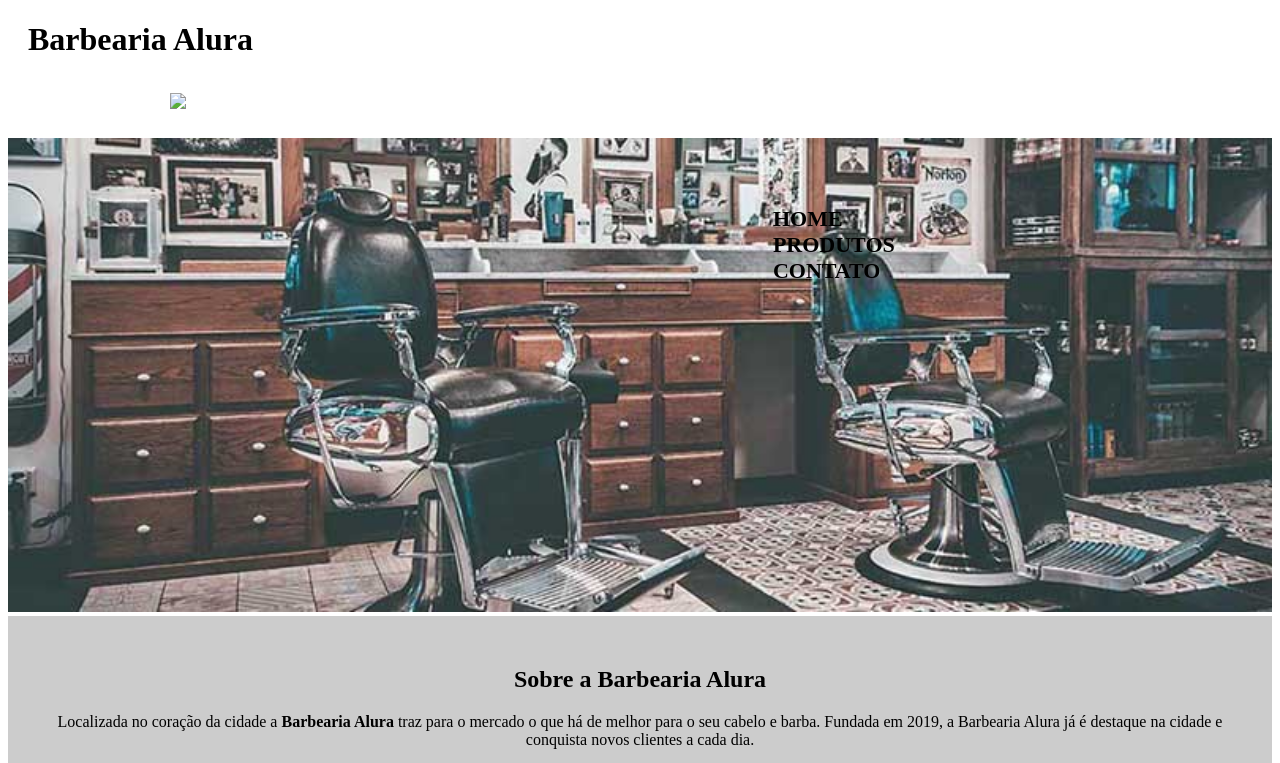
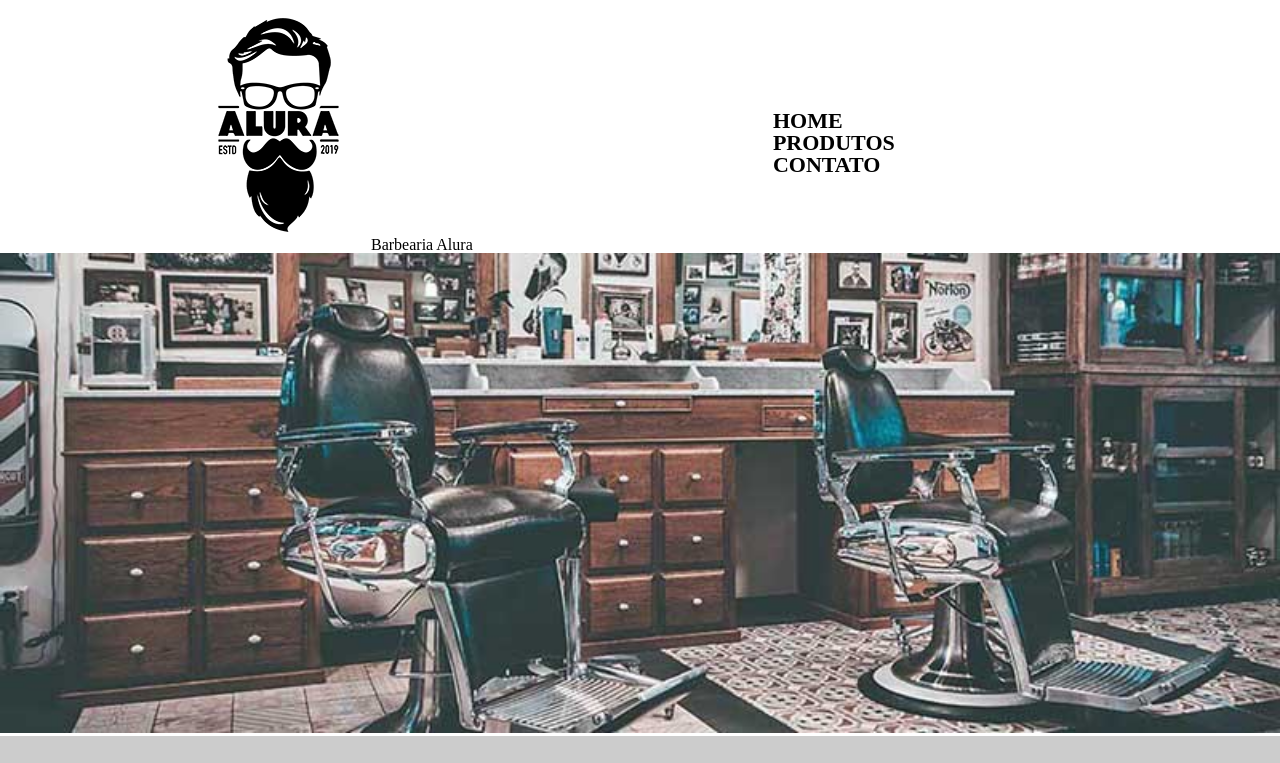
Before and after one commit to kevinmatoso001/babearia-alura, a plain HTML site: page index.html in a window 1280 px wide. Shown: the top 763 px of the page. Drawn offline with Linux system fonts and the light colour scheme.

Commit message:
finalizado

```diff
--- a/index.html
+++ b/index.html
@@ -1,16 +1,17 @@
 <!DOCTYPE html>
 <html lang="pt-br">
+
 <head>
 	<meta charset="UTF-8">
 	<title>Barbearia Alura</title>
+	<link rel="stylesheet" href="reset.css">
 	<link rel="stylesheet" href="style.css">
 </head>
 
 <body>
 	<header>
-			<h1 class="titulo-principal">Barbearia Alura</h1>
 		<div class="caixa">
-				<h1><img src="logo.png"></h1>
+			<h1 class="logo" > <img class="titulo-principal" src="img/logo.png"> Barbearia Alura </h1>
 
 			<nav>
 				<ul>
@@ -25,11 +26,15 @@
 	<div class="principal">
 		<h2 class="titulo-centralizado">Sobre a Barbearia Alura</h2>
 
-			<p>Localizada no coração da cidade a <strong>Barbearia Alura</strong> traz para o mercado o que há de melhor para o seu cabelo e barba. Fundada em 2019, a Barbearia Alura já é destaque na cidade e conquista novos clientes a cada dia.</p>
+		<p>Localizada no coração da cidade a <strong>Barbearia Alura</strong> traz para o mercado o que há de melhor
+			para o seu cabelo e barba. Fundada em 2019, a Barbearia Alura já é destaque na cidade e conquista novos
+			clientes a cada dia.</p>
 
-			<p id="missao"><em>Nossa missão é: <strong>"Proporcionar auto-estima e qualidade de vida aos clientes"</strong>.</em></p>
+		<p id="missao"><em>Nossa missão é: <strong>"Proporcionar auto-estima e qualidade de vida aos
+					clientes"</strong>.</em></p>
 
-			<p>Oferecemos profissionais experientes e antenados às mudanças no mundo da moda. O atendimento possui padrão de excelência e agilidade, garantindo qualidade e satisfação dos nossos clientes.</p>
+		<p>Oferecemos profissionais experientes e antenados às mudanças no mundo da moda. O atendimento possui padrão de
+			excelência e agilidade, garantindo qualidade e satisfação dos nossos clientes.</p>
 	</div>
 
 	<div class="beneficios">
@@ -45,4 +50,5 @@
 		<img src="img/beneficios.jpg" class="imagembeneficios">
 	</div>
 </body>
+
 </html>
```
Also changed, not shown: produtos.css (+4 -4 lines), produtos.html (+1 -2 lines). Lines whose indentation alone changed are shown as unchanged.
